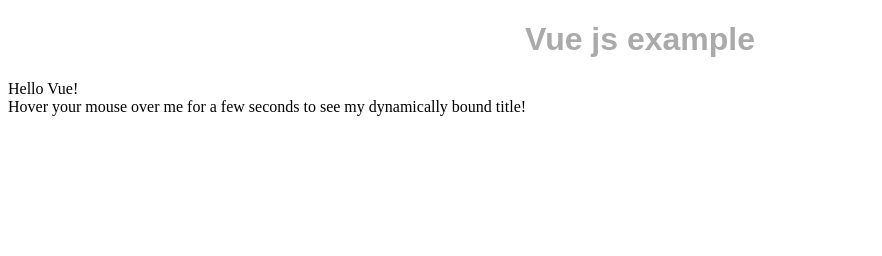
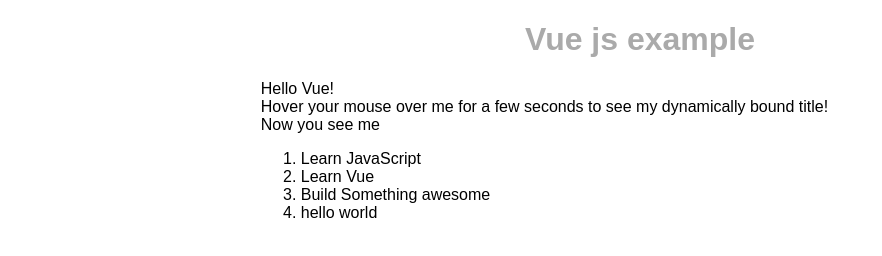
Before and after one commit to jamesbdev/vue-example, a plain HTML site: page index.html in a window 1280 px wide. Shown: the whole page, without its empty margins (0-882 px from the left). Drawn offline with nearby package versions, Linux system fonts and the light colour scheme.

Commit message:
adding examples

```diff
--- a/index.html
+++ b/index.html
@@ -8,6 +8,7 @@
 </head>
 <body>
     <h1>Vue js example</h1>
+    <main class="main">
         <div id="app">
             {{ message }}
           </div>
@@ -18,6 +19,18 @@
               to see my dynamically bound title!
             </span>
           </div>
+          <div id="app-3">
+              <span v-if="seen">Now you see me</span>
+          </div>
+          <div id="app-4">
+              <ol>
+                  <li v-for="todo in todos">
+                      {{ todo.text }}
+                  </li>
+              </ol>
+          </div>
+    </main>
+
     <!--vue JS CDN -->
     <script src="https://cdn.jsdelivr.net/npm/vue@2.6.12/dist/vue.js"></script>
     <script src="script.js"></script>
--- a/script.js
+++ b/script.js
@@ -11,3 +11,23 @@
       message: 'You loaded this page on ' + new Date().toLocaleString()
     }
   })
+
+  var app3 = new Vue({
+      el: '#app-3',
+      data: {
+          seen: true
+      }
+  })
+
+  var app4 = new Vue({
+      el: '#app-4',
+      data: {
+          todos: [
+              { text: 'Learn JavaScript' },
+              { text: 'Learn Vue' },
+              { text: 'Build Something awesome' }
+          ]
+      }
+  })
+
+  app4.todos.push({ text: 'hello world' });
--- a/style.css
+++ b/style.css
@@ -3,3 +3,9 @@
     font-family:Arial, Helvetica, sans-serif;
     color: #aaa;
 }
+
+.main {
+    width: 60%;
+    margin: 0 auto;
+    font-family:Arial, Helvetica, sans-serif;
+}
```
Lines whose indentation alone changed are shown as unchanged.
